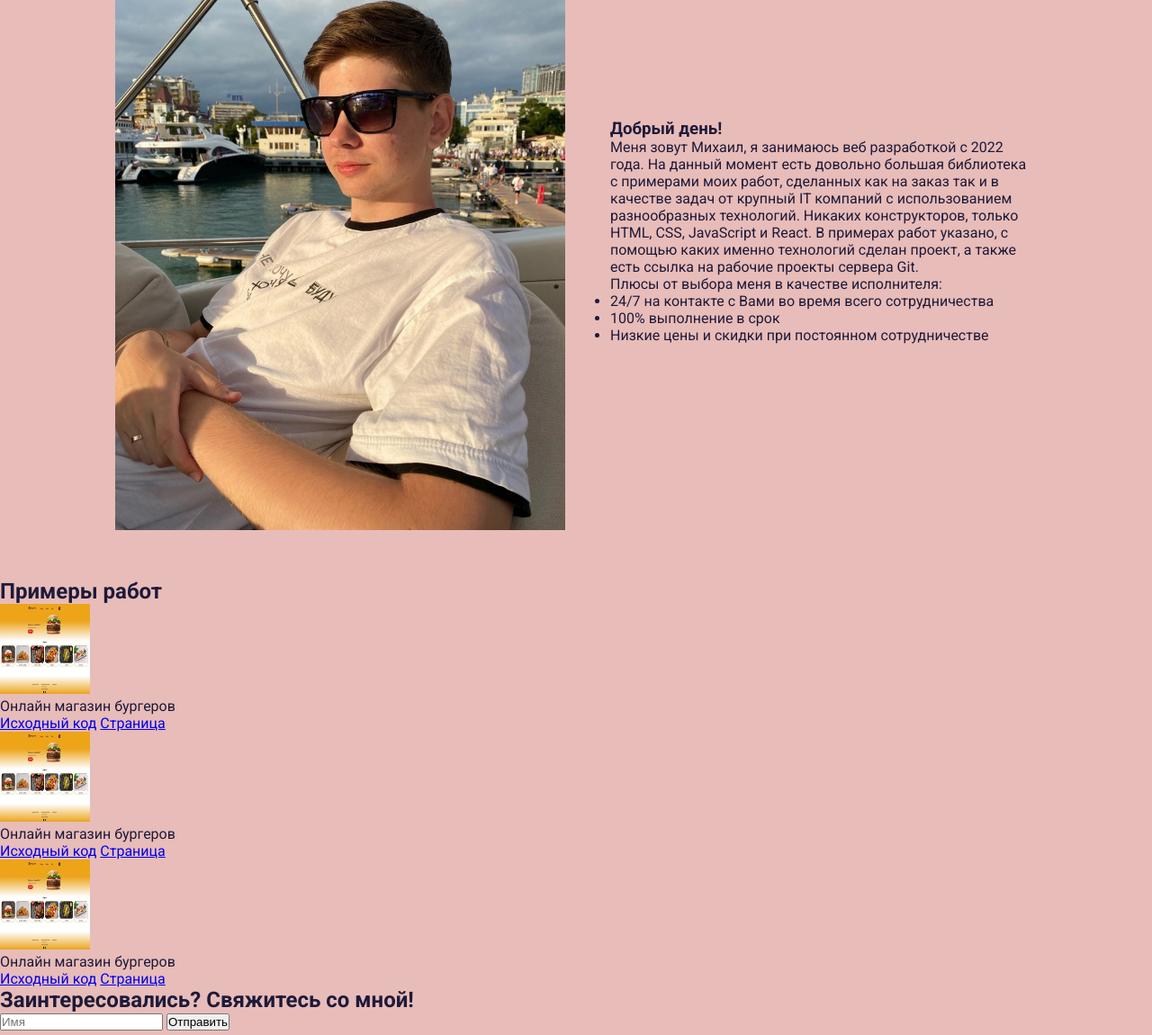
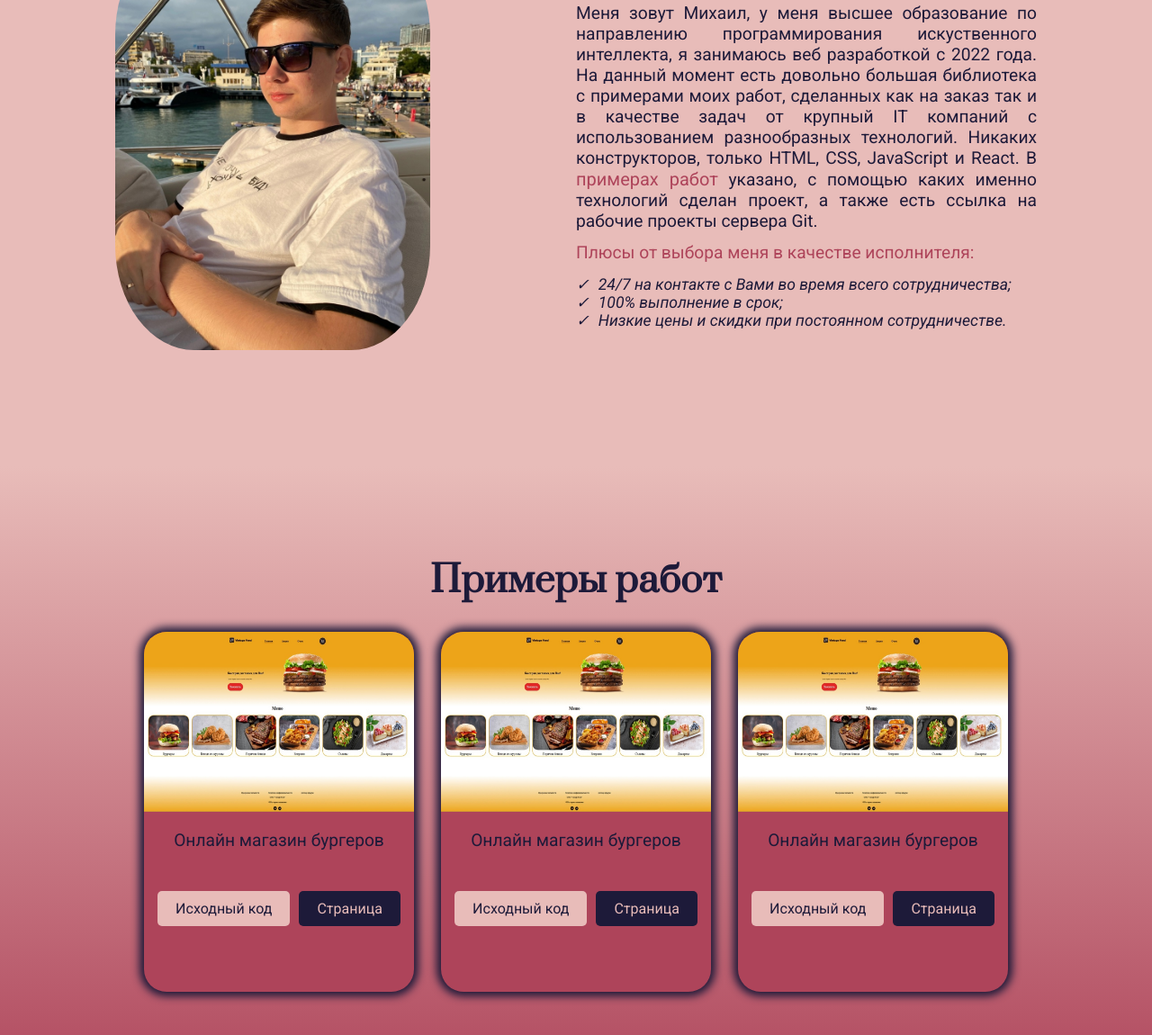
Before and after one commit to Onyxlotus/freelanc_profile, a plain HTML site: page index.html in a window 1280 px wide. Shown: the part 1102-2252 px from the top of the page at 90% size. Drawn offline with Linux system fonts and the light colour scheme.

Commit message:
contacts end

```diff
--- a/index.html
+++ b/index.html
@@ -4,6 +4,7 @@
     <meta charset="UTF-8">
     <meta name="viewport" content="width=device-width, initial-scale=1.0">
     <link rel="stylesheet" href="./styles/style.css">
+    <link rel="icon" href="./img/favicon.ico" type="image/x-icon">
     <title>Onyxlotus's profile</title>
 </head>
 <body>
@@ -17,7 +18,7 @@
                 <li class="navigationListItem"><a href="#contacts">Контакты</a></li>
             </ul>
         </header>
-        <section class="mainPage" id="mainPage">
+        <section class="mainPage section" id="mainPage">
             <div class="bigText">
                 <h1 class="mainPageName">Меня зовут</h1>
                 <b>Михаил</b>
@@ -28,7 +29,7 @@
                 <a href="#aboutMe">это ко мне</a>
             </div>
         </section>
-        <section class="aboutMe" id="aboutMe">
+        <section class="aboutMe section" id="aboutMe">
             <h2>Немного обо мне...</h2>
             <div class="aboutMeContainer">
                 <div class="aboutMeLeft">
@@ -36,44 +37,63 @@
                 </div>
                 <div class="aboutMeRight">
                     <h3>Добрый день!</h3>
-                    <p class="aboutMeRightMainText">Меня зовут Михаил, я занимаюсь веб разработкой с 2022 года. На данный момент есть довольно большая библиотека с примерами моих работ, сделанных как на заказ так и в качестве задач от крупный IT компаний с использованием разнообразных технологий. Никаких конструкторов, только HTML, CSS, JavaScript и React. В <span>примерах работ</span> указано, с помощью каких именно технологий сделан проект, а также есть ссылка на рабочие проекты сервера Git.</p>
+                    <p class="aboutMeRightMainText">Меня зовут Михаил, у меня высшее образование по направлению программирования искуственного интеллекта, я занимаюсь веб разработкой с 2022 года. На данный момент есть довольно большая библиотека с примерами моих работ, сделанных как на заказ так и в качестве задач от крупный IT компаний с использованием разнообразных технологий. Никаких конструкторов, только HTML, CSS, JavaScript и React. В <a href="#projects">примерах работ</a> указано, с помощью каких именно технологий сделан проект, а также есть ссылка на рабочие проекты сервера Git.</p>
                     <p class="aboutMeRightMyPluses">Плюсы от выбора меня в качестве исполнителя:</p>
                     <ul class="aboutMeRightPlusesList">
-                        <li class="aboutMeRightPlusesListItem">24/7 на контакте с Вами во время всего сотрудничества</li>
-                        <li class="aboutMeRightPlusesListItem">100% выполнение в срок</li>
-                        <li class="aboutMeRightPlusesListItem">Низкие цены и скидки при постоянном сотрудничестве</li>
+                        <li class="aboutMeRightPlusesListItem"><span>24/7</span> на контакте с Вами во время всего сотрудничества;</li>
+                        <li class="aboutMeRightPlusesListItem"><span>100%</span> выполнение в срок;</li>
+                        <li class="aboutMeRightPlusesListItem">Низкие цены и <span>скидки</span> при постоянном сотрудничестве.</li>
                     </ul>
                 </div>
             </div>
         </section>
-        <section class="projects">
-            <h2 id="projects">Примеры работ</h2>
-            <div class="projectsCards">
+        <section class="projects section"  id="projects">
+            <h2>Примеры работ</h2>
+            <div class="projectsCards" >
                 <div class="projectsCardsCard">
                     <img src="./img/prod01.jpg" alt="project one" class="projectsCardsCardImg" width="100px" height="100px">
                     <p class="projectsCardsCardName">Онлайн магазин бургеров</p>
+                    <div class="projectsCardsCardLinks">
                         <a href="#" class="projectsCardsCardGit" target="_blank">Исходный код</a>
                         <a href="#" class="projectsCardsCardPage" target="_blank">Страница</a>
+                    </div>
                 </div>
                 <div class="projectsCardsCard">
                     <img src="./img/prod01.jpg" alt="project one" class="projectsCardsCardImg" width="100px" height="100px">
                     <p class="projectsCardsCardName">Онлайн магазин бургеров</p>
+                    <div class="projectsCardsCardLinks">
                         <a href="#" class="projectsCardsCardGit" target="_blank">Исходный код</a>
                         <a href="#" class="projectsCardsCardPage" target="_blank">Страница</a>
+                    </div>
                 </div>
                 <div class="projectsCardsCard">
                     <img src="./img/prod01.jpg" alt="project one" class="projectsCardsCardImg" width="100px" height="100px">
                     <p class="projectsCardsCardName">Онлайн магазин бургеров</p>
+                    <div class="projectsCardsCardLinks">
                         <a href="#" class="projectsCardsCardGit" target="_blank">Исходный код</a>
                         <a href="#" class="projectsCardsCardPage" target="_blank">Страница</a>
                     </div>
                 </div>
+            </div>
         </section>
-        <section class="contacts">
-            <h2 id="contacts">Заинтересовались? Свяжитесь со мной!</h2>
-            <form>
-                <input type="text" placeholder="Имя">
+        <section class="contacts section" id="contacts">
+            <h2>Заинтересовались? Свяжитесь со мной!</h2>
+            <form action="https://example.com/submit-form" method="post" class="contactForm">
+                <div class="formGroup">
+                    <label for="name">Имя:</label>
+                    <input type="text" id="name" name="name" required>
+                </div>
+                <div class="formGroup">
+                    <label for="email">Email:</label>
+                    <input type="email" id="email" name="email" required>
+                </div>
+                <div class="formGroup">
+                    <label for="message">Сообщение:</label>
+                    <textarea id="message" name="message" required></textarea>
+                </div>
+                <div class="formGroup button">
                     <input type="submit" value="Отправить">
+                </div>
             </form>
         </section>
     </div>
--- a/styles/aboutMe.css
+++ b/styles/aboutMe.css
@@ -1,19 +1,17 @@
 .aboutMe{
     display: flex;
-    justify-content: center;
     align-items: center;
     flex-direction: column;
     padding-top: 100px;
-    margin-bottom: 50px;
+    margin-bottom: 20px;
     background-image: linear-gradient(var(--pink-color), var(--main-color) 20%);
-    visibility: none;
+    height: 100vh;
 }
 
 
 .aboutMe h2{
     font-family: "Prata", serif;
     font-size: 2.5rem;
-    color: var(--black-color);
     margin-bottom: 20px;
 }
 
@@ -24,5 +22,61 @@
     flex-direction: row;
     width: 80%;
     margin-top: 50px;
-    gap: 50px;
 }
+
+.aboutMeLeft img{
+    width: 350px;
+    border-radius: 25%;
+    margin-right: 50px;
+}
+
+.aboutMeRight{
+    width: 50%;
+    display: flex;
+    flex-direction: column;
+    gap: 10px;
+}
+
+.aboutMeRight h3{
+    font-family: "Prata", serif;
+    font-size: 2rem;
+    text-align: center;
+}
+
+.aboutMeRightMainText{
+    font-family: "Roboto", serif;
+    font-size: 1.2rem;
+    text-align: justify;
+}
+
+.aboutMeRightMainText a{
+    text-decoration: none;
+    color: var(--pink-color);
+    font-size: 1.25rem;
+}
+
+.aboutMeRightMainText a:hover{
+    color: var(--violet-color);
+}
+
+.aboutMeRightMyPluses{
+    font-family: "Roboto", serif;
+    font-size: 1.2rem;
+    line-height: 1.5;
+    color: var(--pink-color);
+}
+
+.aboutMeRightPlusesList{
+    list-style-type: none;
+
+}
+
+.aboutMeRightPlusesListItem{
+    font-style: italic;
+    font-size: 1.1rem;
+}
+
+.aboutMeRightPlusesListItem::before{
+    content: "✓";
+    margin-right: 10px;
+}
--- /dev/null
+++ b/styles/contacts.css
@@ -0,0 +1,60 @@
+.contacts{
+    height: 100vh;
+    padding-top: 100px;
+    background-image: linear-gradient(var(--pink-color), var(--main-color) 10%);
+    display: flex;
+    flex-direction: column;
+    gap: 30px;
+}
+
+.contacts h2{
+    font-size: 2.5rem;
+    font-family: "Prata", serif;
+    text-align: center;
+    color: var(--black-color);
+}
+
+.contacts form{
+    display: flex;
+    flex-direction: column;
+    align-items: center;
+    width: 50%;
+    gap: 10px;
+    justify-content: start;
+    border: 1px solid var(--black-color);
+
+}
+
+.formGroup{
+    display: flex;
+    flex-direction: column;
+}
+
+.contacts form input,
+.contacts form textarea {
+    width: 100%;
+    padding: 10px;
+    border: 1px solid var(--black-color);
+    border-radius: 5px;
+    font-size: 1rem;
+}
+
+.contacts form input:focus,
+.contacts form textarea:focus {
+    outline: none;
+    border-color: var(--main-color);
+}
+
+.contacts form .button input{
+    width: 100%;
+    padding: 10px;
+    border: none;
+    border-radius: 5px;
+    background-color: var(--black-color);
+    color: white;
+    cursor: pointer;
+}
+
+.contacts form .button input:hover {
+    background-color: var(--pink-color);
+}
--- a/styles/header.css
+++ b/styles/header.css
@@ -5,6 +5,7 @@
     align-items: center;
     width: 100%;
     padding: 0 100px;
+    margin: -10px 0;
     position: fixed;
     background-image: linear-gradient(var(--main-color), #eff0eb);
 }
--- /dev/null
+++ b/styles/projects.css
@@ -0,0 +1,98 @@
+.projects{
+    height: 100vh;
+    padding-top: 100px;
+    background-image: linear-gradient(var(--main-color), var(--pink-color) 90%);
+    display: flex;
+    flex-direction: column;
+    gap: 30px;
+}
+
+.projects h2{
+    font-size: 2.5rem;
+    font-family: "Prata", serif;
+    text-align: center;
+    color: var(--black-color);
+}
+
+.projectsCards{
+    display: flex;
+    justify-content: center;
+    gap: 30px;
+    flex-wrap: wrap;
+}
+
+.projectsCardsCard{
+    width: 300px;
+    min-height: 50vh;
+    flex-wrap: wrap;
+    height: auto;
+    background-color: var(--pink-color);
+    display: flex;
+    flex-direction: column;
+    justify-content: start;
+    align-items: center;
+    border-radius: 25px;
+    box-shadow: 0 0 10px 5px var(--black-color);
+}
+
+.projectsCardsCard img{
+    width: 100%;
+    height: 50%;
+    border-radius: 25px 25px 0 0;
+}
+
+.projectsCardsCard p{
+    font-size: 1.2rem;
+    font-family: "Roboto", serif;
+    text-align: justify;
+    padding: 10px;
+    margin-top: 10px;
+}
+
+.projectsCardsCardLinks{
+    display: flex;
+    justify-content: center;
+    gap: 10px;
+    width: 100%;
+    margin-top: 35px;
+}
+
+.projectsCardsCardGit{
+        display: inline-block;
+        padding: 10px 20px;
+        font-size: 1rem;
+        font-family: "Roboto", serif;
+        text-align: center;
+        color: var(--black-color);
+        background-color: var(--main-color);
+        border-radius: 5px;
+        text-decoration: none;
+        transition: background-color 0.3s ease;
+
+
+}
+
+.projectsCardsCardGit:hover {
+    background-color: var(--black-color);
+    color: var(--main-color);
+}
+
+.projectsCardsCardPage{
+    display: inline-block;
+    padding: 10px 20px;
+    font-size: 1rem;
+    font-family: "Roboto", serif;
+    text-align: center;
+    color: var(--main-color);
+    background-color: var(--black-color);
+    border-radius: 5px;
+    text-decoration: none;
+    transition: background-color 0.3s ease;
+
+
+}
+
+.projectsCardsCardPage:hover {
+background-color: var(--main-color);
+color: var(--black-color);
+}
--- a/styles/style.css
+++ b/styles/style.css
@@ -2,6 +2,8 @@
 @import url("./header.css");
 @import url("./mainPage.css");
 @import url("./aboutMe.css");
+@import url("./projects.css");
+@import url("./contacts.css");
 
 :root{
     --main-color: #e8bcb9;
```
Also changed, not shown: script.js (+23 -1 lines), img/favicon.ico (added). Lines whose indentation alone changed are shown as unchanged.
